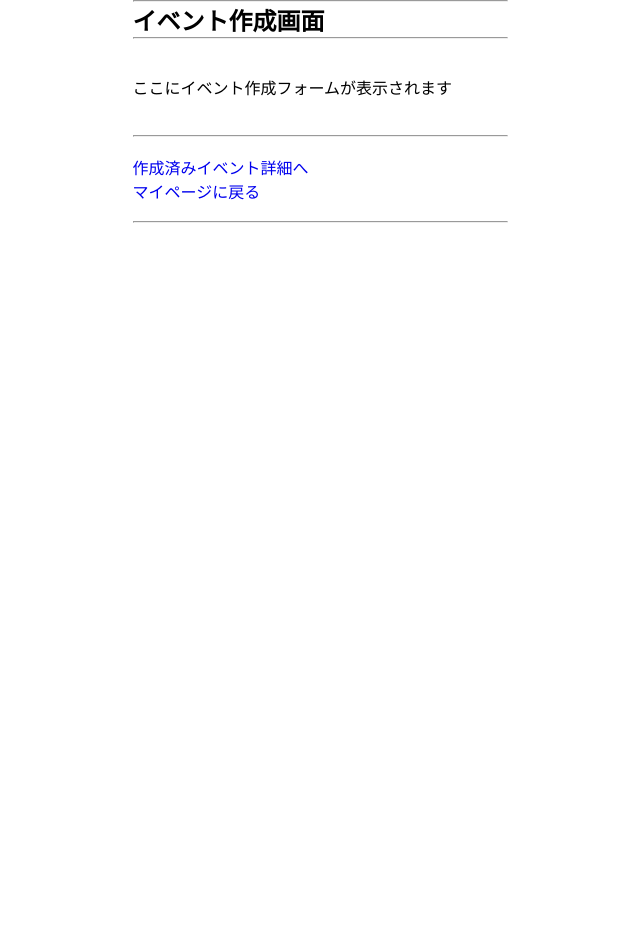
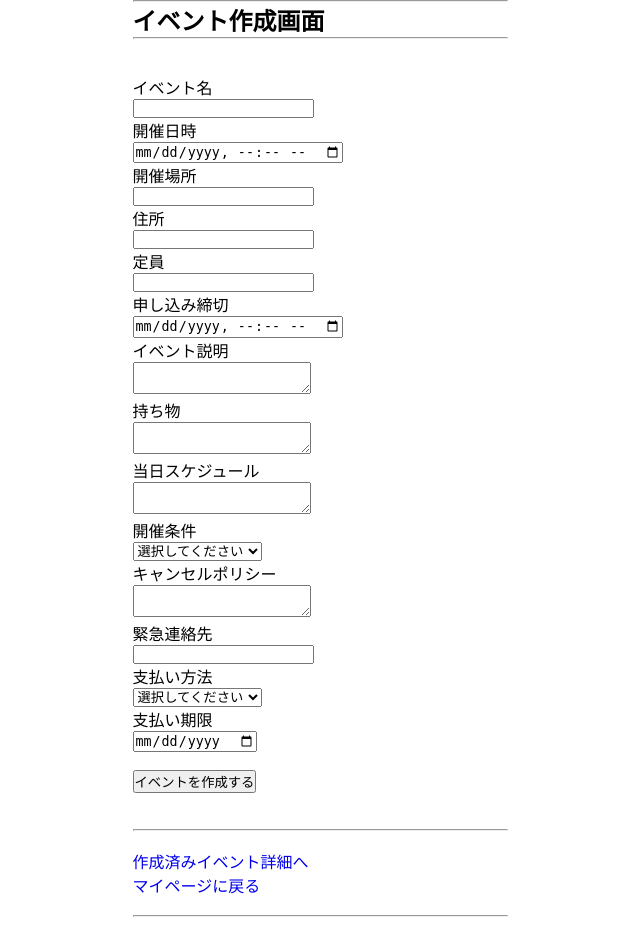
Before and after one commit to E-Team-ponata-inoue-yottomi-kochapi/E-Team_2026-Summer, a Flask app: page /events/new in a window 1280 px wide. Shown: the whole page, without its empty margins (320-960 px from the left). Before the commit the page ends 223 px from the top, so only its background shows below. Run offline with Flask 2, Linux system fonts and the light colour scheme; some libraries are stand-ins or nearby versions.

Commit message:
イベント作成画面フォームをプレーン実装

```diff
--- a/tsudoi/controllers/event.py
+++ b/tsudoi/controllers/event.py
@@ -53,6 +53,5 @@ def new_view():
 @event_bp.route("/", methods=["POST"])
 # @login_required
 def create_process():
-    #仮ID
-    event_id = 1
-    return redirect(url_for("event.detail_view", id=event_id))
+
+    return redirect(url_for("event.detail_view", event_id=event_id))
--- a/tsudoi/templates/event/event_form.html
+++ b/tsudoi/templates/event/event_form.html
@@ -5,7 +5,79 @@
 <h2>イベント作成画面</h2>
 <hr>
 <br><br>
-<p>ここにイベント作成フォームが表示されます</p>
+
+<form action="{{url_for('event.create_process')}}" method="POST">
+    <input type="hidden" name="csrf_token" value="{{csrf_token()}}">
+
+    <label>イベント名<br>
+        <input type="text" name="title" required>
+    </label><br>
+
+    <label>開催日時<br>
+        <input type="datetime-local" name="start_at" required>
+    </label><br>
+
+    <label>開催場所<br>
+        <input type="text" name="place" required>
+    </label><br>
+
+    <label>住所<br>
+        <input type="text" name="adress" required>
+    </label><br>
+
+    <label>定員<br>
+        <input type="number" name="capacity" required>
+    </label><br>
+
+    <label>申し込み締切<br>
+        <input type="datetime-local" name="deadline" required>
+    </label><br>
+
+    <label>イベント説明<br>
+        <textarea name="description" required></textarea>
+    </label><br>
+
+    <label>持ち物<br>
+        <textarea name="items_to_bring" required></textarea>
+    </label><br>
+
+    <label>当日スケジュール<br>
+        <textarea name="schedule" required></textarea>
+    </label><br>
+
+    <label>開催条件<br>
+        <select name="hold_condition" required>
+            <option value="">選択してください</option>
+            <option value="雨天決行">雨天決行</option>
+            <option value="雨天中止">雨天中止</option>
+        </select>
+    </label><br>
+
+    <label>キャンセルポリシー<br>
+        <textarea name="cancellation_policy" required></textarea>
+    </label><br>
+
+    <label>緊急連絡先<br>
+        <input type="text" name="emergency_contact" required>
+    </label><br>
+
+    <label>支払い方法<br>
+        <select name="payment_method" required>
+            <option value="">選択してください</option>
+            <option value="現地払い">現地払い</option>
+            <option value="事前払い">事前払い</option>
+        </select>
+    </label><br>
+
+    <label>支払い期限<br>
+        <input type="date" name="payment_deadline">
+    </label><br>
+
+    <br>
+    <button type="submit">イベントを作成する</button>
+
+</form>
+
 <br><br>
 <hr><br>
 <a href="{{ url_for('event.detail_view', id=1)}}">作成済みイベント詳細へ</a>
```
